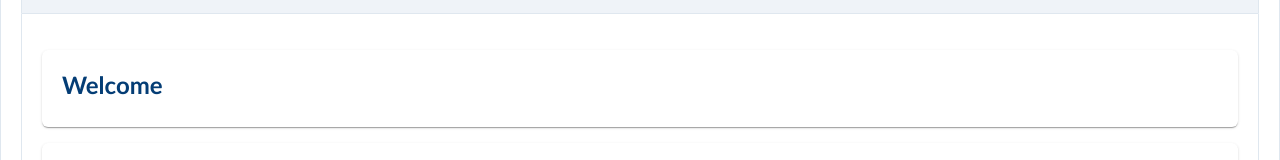
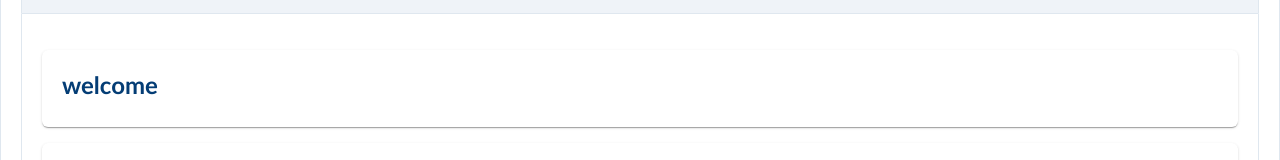
Before and after one commit to j1powder/LMS-React-Version, a React (Create React App) app in the folder lms-react-version/: page /Dashboard in a window 1280 px wide. Shown: the part 361-521 px from the top of the page. Built offline with nearby package versions, Linux system fonts and the light colour scheme.

Commit message:
Add files via upload

```diff
--- a/lms-react-version/src/LoggedinComponents/Courses.js
+++ b/lms-react-version/src/LoggedinComponents/Courses.js
@@ -42,12 +42,35 @@ const Courses = () => {
      } */
 
     return <>
-    <Card title="Aerial Lifts">
-    <h4 onClick={welcomeHandler}> {items.map(createSections)}</h4>
+    <Card title="Welcome">
+{/*     <h4 onClick={welcomeHandler}> {items.map(createSections)}</h4>
 
-    {isWelcome && <div>
+    {isWelcome && <div> */}
+    <div >
          <ReactPlayer url="https://player.vimeo.com/video/519129758" controls />
-      </div>}
+    </div>
+
+{/*     <div>
+         <ReactPlayer url="https://player.vimeo.com/video/667507879" controls />
+    </div>
+
+    <div>
+         <ReactPlayer url="https://player.vimeo.com/video/667806838" controls />
+    </div>
+
+    <div>
+         <ReactPlayer url="https://player.vimeo.com/video/667831170" controls />
+    </div>
+
+    <div>
+         <ReactPlayer url="https://player.vimeo.com/video/667843822" controls />
+    </div>
+
+    <div>
+         <ReactPlayer url="https://player.vimeo.com/video/667857033" controls />
+    </div> */}
+
+
 
     </Card>
     </>
--- a/lms-react-version/src/LoggedinComponents/Dashboard.js
+++ b/lms-react-version/src/LoggedinComponents/Dashboard.js
@@ -19,6 +19,9 @@ const clickHandler = () => {
     setIsClicked(true);
 };
 
+/* const introClickHandler = () => {
+    setIntroIsClicked(true)
+} */
     return <Fragment>
 
    <Panel header="Company Data" toggleable>
@@ -27,8 +30,8 @@ const clickHandler = () => {
 
     {!isClicked && <Panel header="My Courses" toggleable>
         <Panel header="Aerial Lifts" toggleable>
-            <Card className='coursecard' title="Welcome"></Card>
-            <Card className='coursecard' title="Introduction"></Card>
+            <Card onClick={clickHandler}className='coursecard' title="welcome"></Card>
+            <Card onClick={clickHandler} className='coursecard' title="Introduction"></Card>
             <Card className='coursecard' title="Equipment Requirements and Standards"></Card>
             <Card className='coursecard' title="Safe Use of Aerial Lifts"></Card>
             <Card className='coursecard' title="Hazards Associated with Aerial Lifts"></Card>
@@ -67,7 +70,6 @@ const clickHandler = () => {
 
 
 
-
     </Fragment>
 }
 
```
Also changed, not shown: 5 other files (tests, documents, lock files or other folders).
